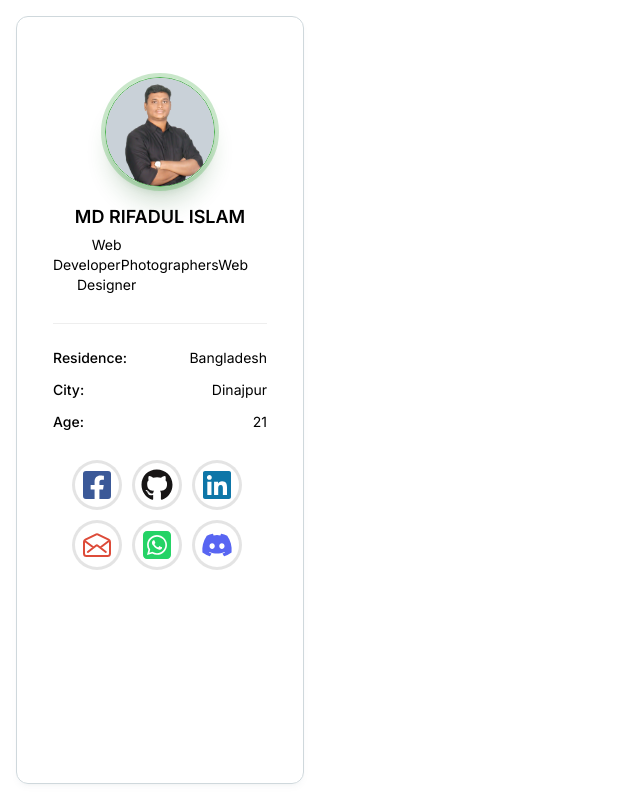
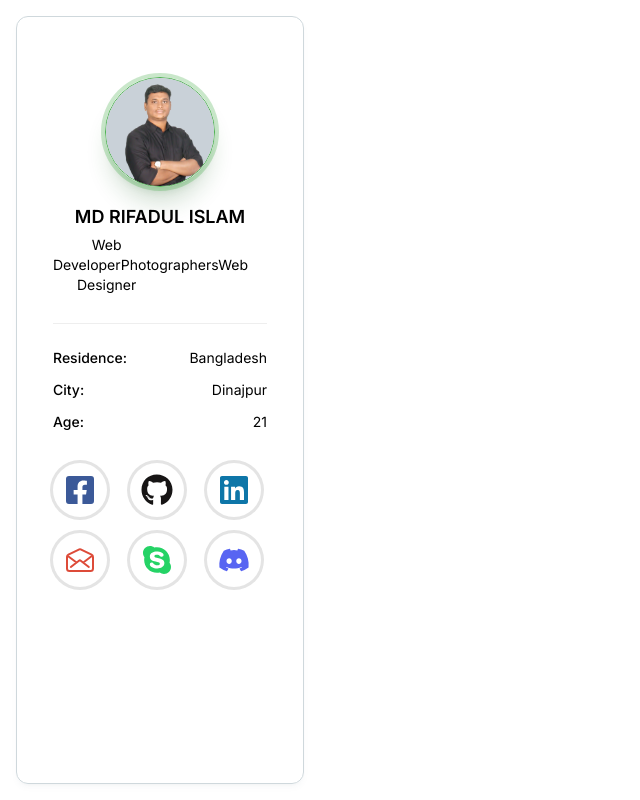
Before and after one commit to RF-Rifat/My-Portfolio, a Next.js app: page / in a window 1280 px wide. Shown: the whole page, without its empty margins (0-640 px from the left). Built offline with nearby package versions, Linux system fonts and the light colour scheme.

Commit message:
social icons color set up complete

```diff
--- a/components/Shared/SocialIcons.js
+++ b/components/Shared/SocialIcons.js
@@ -1,49 +1,55 @@
 import React from "react";
 import "./icon.css";
-import { FaDiscord, FaFacebookSquare, FaGithub, FaLinkedin } from "react-icons/fa";
+import { FaDiscord, FaFacebookSquare, FaGithub, FaLinkedin, FaSkype } from "react-icons/fa";
 import { IoMailOpenOutline } from "react-icons/io5";
 import { FaSquareWhatsapp } from "react-icons/fa6";
 
 const SocialIcons = () => {
   return (
     <>
-      <div id="socialicons">
-        <a href="" className="socialicon">
+      <div className="grid grid-cols-3 place-items-center pl-2 pr-6">
+        <a href="https://www.facebook.com/rfrifat6344" className="socialicon">
           <div className="facebookcolor socialiconcircle1" />
           <div className="socialiconcircle2 grid place-items-center">
             <FaFacebookSquare className="facebook h-8 w-8" />
           </div>
         </a>
-        <a href="" className="socialicon">
+        <a href="https://github.com/RF-Rifat" className="socialicon">
           <div className="githubcolor socialiconcircle1" />
           <div className="socialiconcircle2 grid place-items-center">
             <FaGithub className="github h-8 w-8" />
           </div>
         </a>
-        <a className="socialicon">
+        <a
+          href="https://www.linkedin.com/in/md-rifadul-islam-rifad-90aa612a5"
+          className="socialicon"
+        >
           <div className="linkedincolor socialiconcircle1" />
           <div className="socialiconcircle2 grid place-items-center">
             <FaLinkedin className="h-8 w-8 linkedin" />
           </div>
         </a>
-        <a className="socialicon">
+        <a href="mailto:rfrifat6344@gmail.com" className="socialicon">
           <div className="googlecolor socialiconcircle1"></div>
           <div className="socialiconcircle2 grid place-items-center">
             <IoMailOpenOutline className="h-8 w-8 google" />
           </div>
         </a>
-        <a className="socialicon">
+        <a
+          href="https://join.skype.com/invite/tuiuXPGhl5vt"
+          className="socialicon"
+        >
           <div className="whatsAppColor socialiconcircle1" />
           <div className="socialiconcircle2 grid place-items-center">
-            <FaSquareWhatsapp className="h-8 w-8 whatsApp" />
+            <FaSkype className="h-8 w-8 whatsApp" />
           </div>
         </a>
-        <div className="socialicon">
+        <a href="https://discord.gg/GuAuStbq" className="socialicon">
           <div className="discordColor socialiconcircle1" />
           <div className="socialiconcircle2 grid place-items-center">
             <FaDiscord className="h-8 w-8 discord" />
           </div>
-        </div>
+        </a>
       </div>
     </>
   );
--- a/components/Shared/icon.css
+++ b/components/Shared/icon.css
@@ -1,12 +1,6 @@
-#socialicons {
-  width: 75%;
-  margin: 0 auto;
-  overflow: auto;
-}
-
 .socialicon {
-  width: 50px;
-  height: 50px;
+  width: 60px;
+  height: 60px;
   border-radius: 50%;
   overflow: hidden;
   background: #e4e4e4;
@@ -16,8 +10,8 @@
 }
 
 .socialiconcircle1 {
-  width: 60px;
-  height: 60px;
+  width: 70px;
+  height: 70px;
   position: absolute;
   left: 0px;
   top: 100px;
@@ -27,8 +21,8 @@
 }
 
 .socialiconcircle2 {
-  width: 44px;
-  height: 44px;
+  width: 54px;
+  height: 54px;
   border-radius: 50%;
   background: #fff;
   position: absolute;
--- a/package.json
+++ b/package.json
@@ -13,7 +13,8 @@
     "next": "14.1.0",
     "react": "^18",
     "react-dom": "^18",
-    "react-icons": "^5.0.1"
+    "react-icons": "^5.0.1",
+    "typewriter-effect": "^2.21.0"
   },
   "devDependencies": {
     "autoprefixer": "^10.0.1",
```
Also changed, not shown: 1 other file (tests, documents, lock files or other folders).
